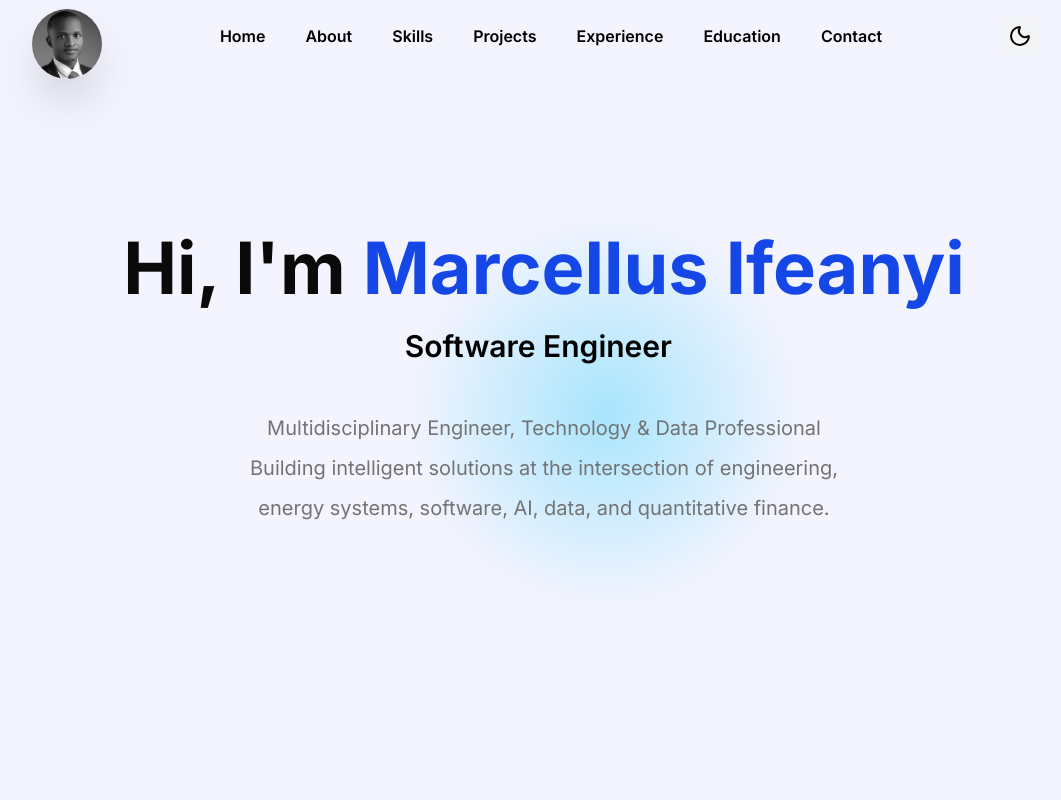
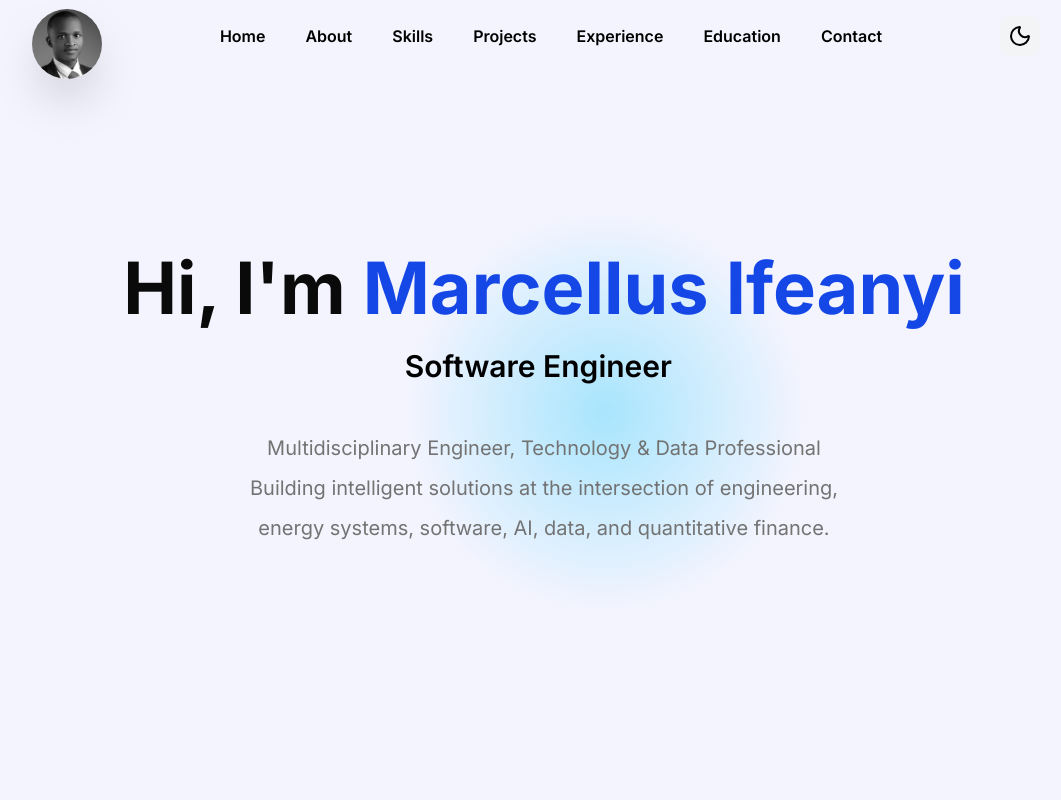
Before and after one commit to MarsIfeanyi/Mars-Ifeanyi-Portfolio, a Next.js app: page / in a window 1280 px wide. Shown: the top 800 px of the page, without its empty margins (96-1157 px from the left). Built offline with nearby package versions, Linux system fonts and the light colour scheme.

Commit message:
Fix UI styles

```diff
--- a/components/Home/Hero/Hero.tsx
+++ b/components/Home/Hero/Hero.tsx
@@ -17,7 +17,7 @@ const Hero = () => {
         <h1
           data-aos="fade-up"
           data-aos-delay="100"
-          className="mb-6 text-4xl font-bold sm:text-5xl md:text-6xl lg:text-7xl"
+          className=" text-4xl font-bold sm:text-5xl md:text-6xl lg:text-7xl mt-10 mb-6"
         >
           Hi, I&apos;m{" "}
           <span className="text-blue-700 dark:text-yellow-500">
--- a/components/Home/Navbar/Nav.tsx
+++ b/components/Home/Navbar/Nav.tsx
@@ -36,7 +36,7 @@ const Nav = ({ openNav }: Props) => {
         transition-all duration-300 pb-4
         ${
           navBg
-            ? "bg-white/95 shadow-md backdrop-blur-md dark:bg-gray-900/95"
+            ? "bg-white/95 shadow-md backdrop-blur-md dark:bg-gray-800"
             : "bg-transparent"
         }
       `}
```
